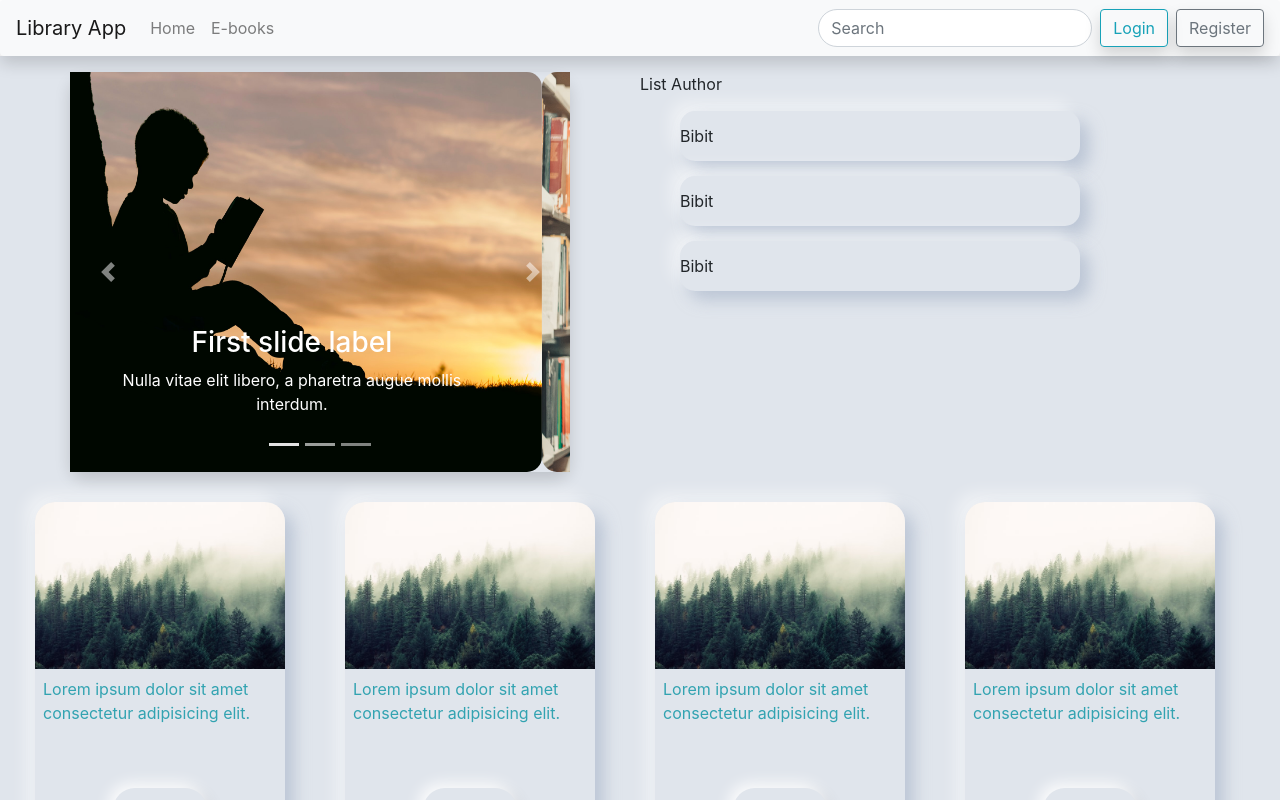
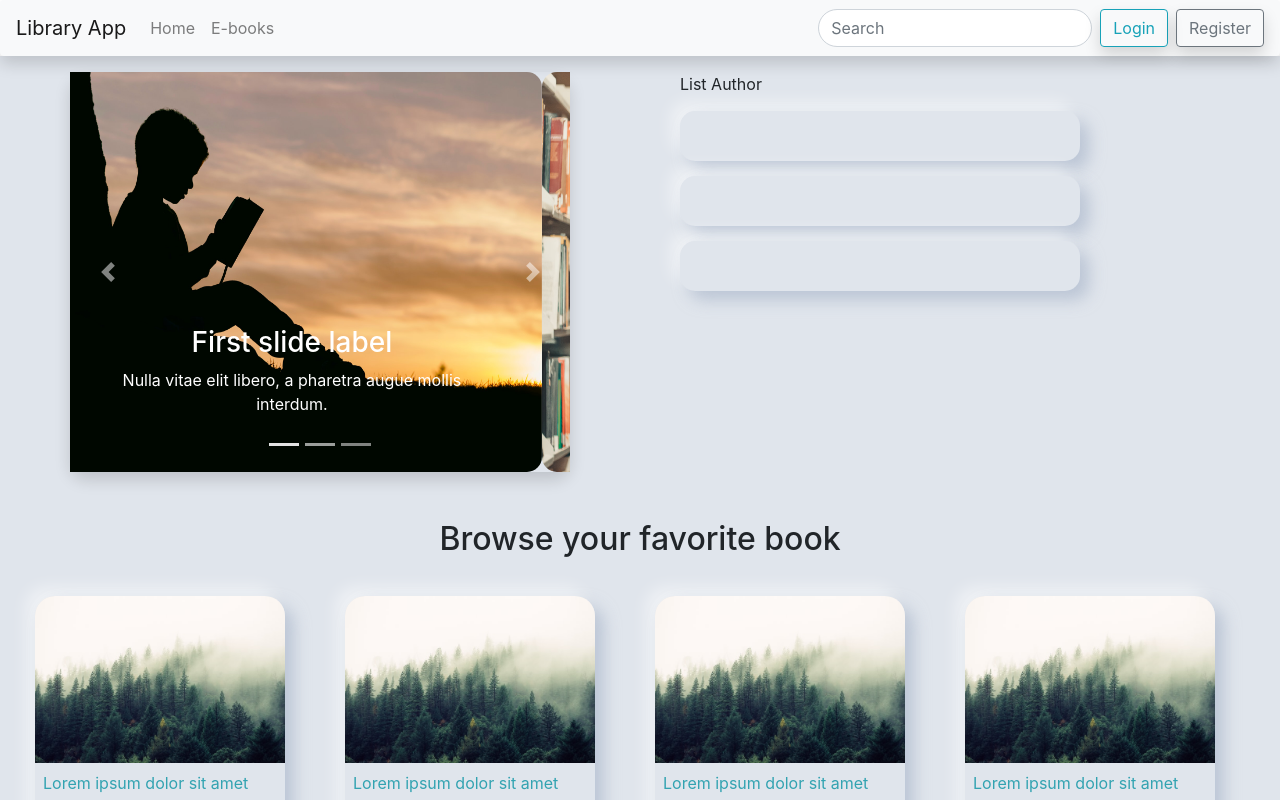
Before and after one commit to luthfidev/muhilibrary-reactjs, a React (Create React App) app: page /test in a window 1280 px wide. Shown: the top 800 px of the page. Built offline with nearby package versions, Linux system fonts and the light colour scheme; what redux-promise-middleware would draw is missing.

Commit message:
Update test.jsx

```diff
--- a/src/pages/test.jsx
+++ b/src/pages/test.jsx
@@ -77,11 +77,11 @@ const ListAuthor = () => {
         <>
 
         <div className="d-flex flex-column">
-        <div className="landing-tittle-author">List Author</div>
             <ul>
-                <li className="landing-list-author">Bibit</li>
-                <li className="landing-list-author">Bibit</li>
-                <li className="landing-list-author">Bibit</li>
+            <div className="landing-title-author">List Author</div>
+                <li className="landing-list-author"></li>
+                <li className="landing-list-author"></li>
+                <li className="landing-list-author"></li>
             </ul>
             </div>
         </>
@@ -119,6 +119,9 @@ export default class test extends Component {
                             <div className="mt-3 col-md-6">
                                 <ListAuthor/>
                             </div>
+                            <div className="landing-card-title col-md-12 mt-5 d-flex justify-content-center">
+                                <h2>Browse your favorite book </h2>
+                            </div>
                             <div className="landing-card d-flex col-md-12">
                                 <Row className="w-100 d-flex justify-content-center">
                                     <CardBook/>
@@ -132,7 +135,6 @@ export default class test extends Component {
                                 </Row>
                             </div>
                         </Row>
-
             </>
         )
     }
```
